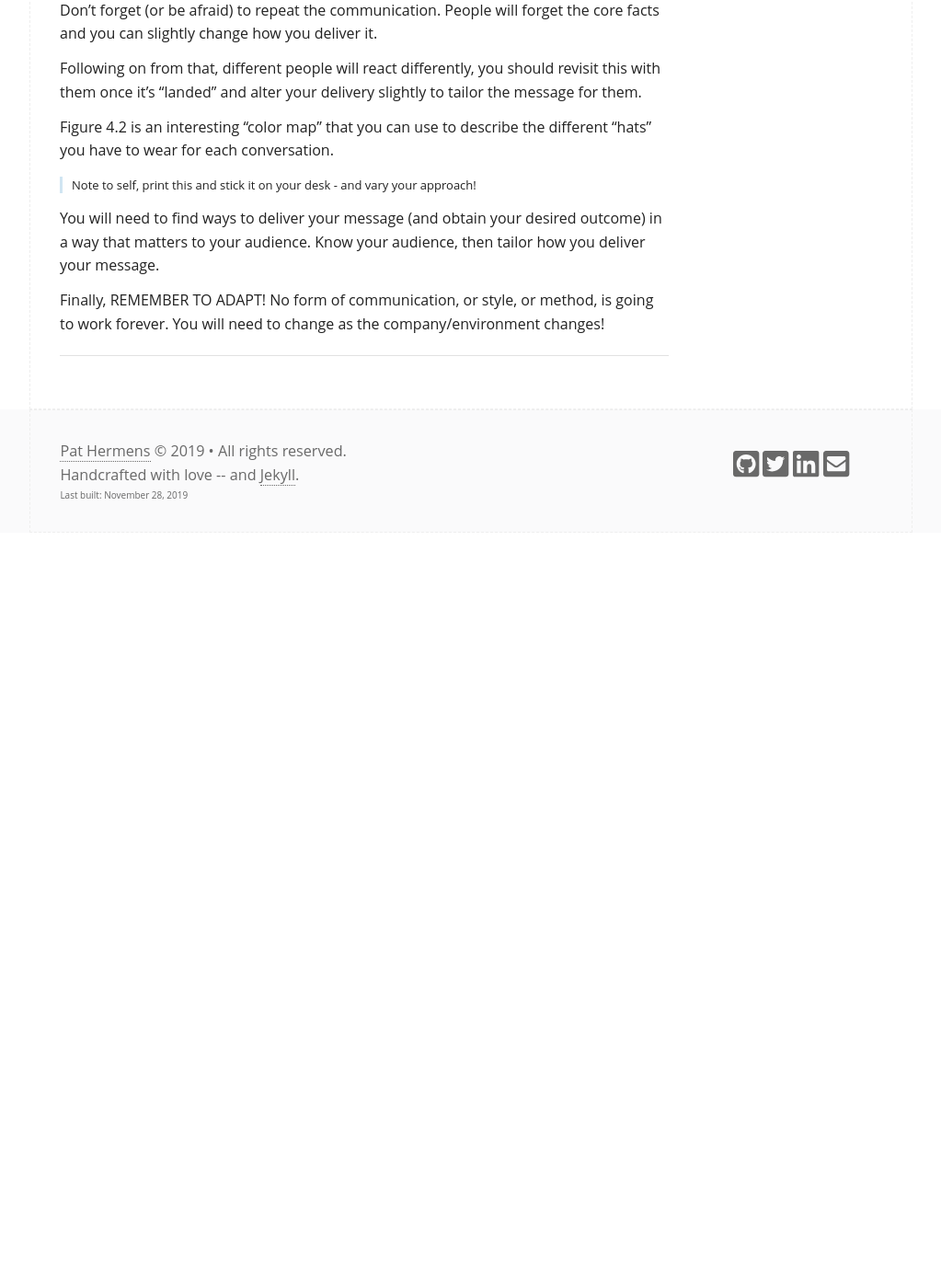
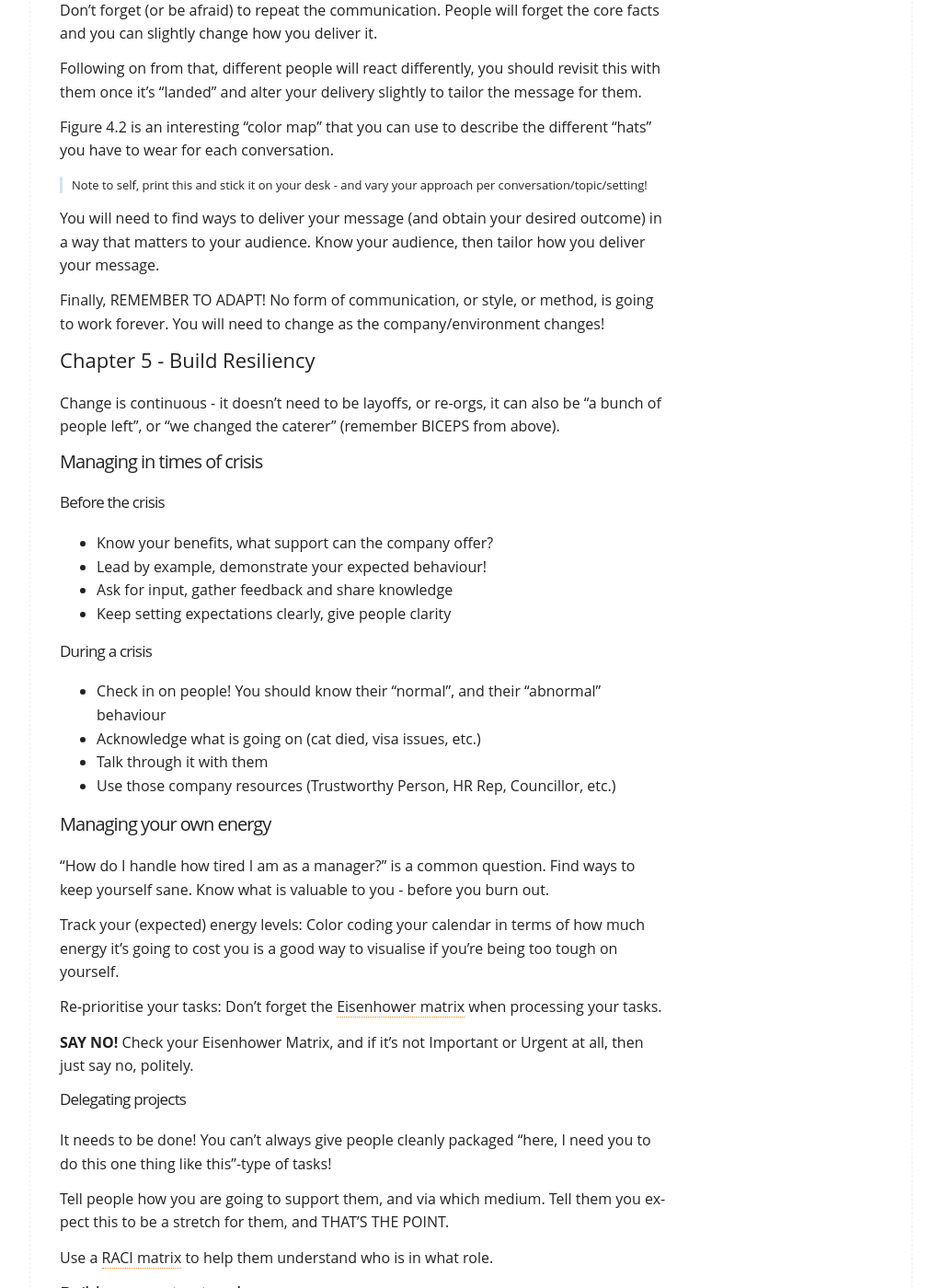
Before and after one commit to PHeonix25/PHeonix25.github.io, a Jekyll site: the page built from books/resilient_management.md, in a window 1280 px wide and 1400 px high, scrolled down 6829 px. Shown: the whole window at 92% size, without its empty margins (128-1151 px from the left). Built offline with Jekyll 4.4.1, drawn with Linux system fonts in a browser that asks for light colours; our own code applies the rules of GitHub Pages for plain Markdown files; before the commit the page ends 7408 px from its top, so only the background shows below that; some of the changed text lies outside the part shown.

Commit message:
Adding final chapters & resource links!

```diff
--- a/books/resilient_management.md
+++ b/books/resilient_management.md
@@ -244,12 +244,88 @@
 Following on from that, different people will react differently, you should revisit this with them once it's "landed" and alter your delivery slightly to tailor the message for them.
 
 Figure 4.2 is an interesting "color map" that you can use to describe the different "hats" you have to wear for each conversation.
-> Note to self, print this and stick it on your desk - and vary your approach!
+> Note to self, print this and stick it on your desk - and vary your approach per conversation/topic/setting!
 
 You will need to find ways to deliver your message (and obtain your desired outcome) in a way that matters to your audience. Know your audience, then tailor how you deliver your message.
 
 Finally, REMEMBER TO ADAPT! No form of communication, or style, or method, is going to work forever. You will need to change as the company/environment changes!
 
+## Chapter 5 - Build Resiliency
+
+Change is continuous - it doesn't need to be layoffs, or re-orgs, it can also be "a bunch of people left", or "we changed the caterer" (remember BICEPS from above).
+
+### Managing in times of crisis
+
+#### Before the crisis
+
+- Know your benefits, what support can the company offer?
+- Lead by example, demonstrate your expected behaviour!
+- Ask for input, gather feedback and share knowledge
+- Keep setting expectations clearly, give people clarity
+
+#### During a crisis
+
+- Check in on people! You should know their "normal", and their "abnormal" behaviour
+- Acknowledge what is going on (cat died, visa issues, etc.)
+- Talk through it with them
+- Use those company resources (Trustworthy Person, HR Rep, Councillor, etc.)
+
+### Managing your own energy
+
+"How do I handle how tired I am as a manager?" is a common question. Find ways to keep yourself sane. Know what is valuable to you - before you burn out.
+
+Track your (expected) energy levels: Color coding your calendar in terms of how much energy it's going to cost you is a good way to visualise if you're being too tough on yourself.
+
+Re-prioritise your tasks: Don't forget the [Eisenhower matrix][emtrx] when processing your tasks.
+
+**SAY NO!** Check your Eisenhower Matrix, and if it's not Important or Urgent at all, then just say no, politely.
+
+#### Delegating projects
+
+It needs to be done! You can't always give people cleanly packaged "here, I need you to do this one thing like this"-type of tasks!
+
+Tell people how you are going to support them, and via which medium. Tell them you expect this to be a stretch for them, and THAT'S THE POINT.
+
+Use a [RACI matrix][racim] to help them understand who is in what role.
+
+### Build a support network
+
+Check out the [Manager Voltron][mgrvn] exercise. Then grow it (preferably via async mediums like email). Make sure you have an answer for each square!
+
+Find your own "first team" - your peers in the organisation that have more/similar experience to you! Make sure you offer your support where you can.
+
+## Conclusion
+
+Butterflies start as a caterpillar, but then pass through a "primordial soup"-stage when transitioning.
+That's painful, just like all growth. Learn to accommodate some of that pain.
+
+Listen for others BICEPS needs, and know your own.
+
+Protect your energy.
+
+Find people you can lean on & supporters that will give you (good, but not always positive) feedback.
+
+_"Embrace the primordial goop and you'll emerge as a beautifully transformed manager"_
+
+## Further Reading
+
+- [Switch: How to Change Things When Change Is Hard][06-01], by Chip Heath and Dan Heath.
+- [The Manager's Path: A Guide for Tech Leaders Navigating Growth and Change][06-02], by Camille Fournier.
+
+Lots of additional resources/templates available in the back of the book for the following topics:
+
+- [Balancing Manager Modes][06-03]
+- [Mentoring][06-04]
+- [Coaching][06-05]
+- [Fair Feedback][06-06] & [Mediums Career Framework][06-07]
+- [Active Listening][06-08]
+- [Followership][06-09]
+- [Hiring][06-10]
+- [Switching Managers][06-11]
+- [Running Meetings][06-12]
+- [Running Working Groups][06-13]
+- [Promotions and Raises][06-14]
+- Team Trust and Safety by [Amy Edmondson][06-15], [Google 1][06-16] & [Google 2][06-17]
 
 ***
 
```
Also changed, not shown: other parts of books/resilient_management.md (+19 -0 lines).
